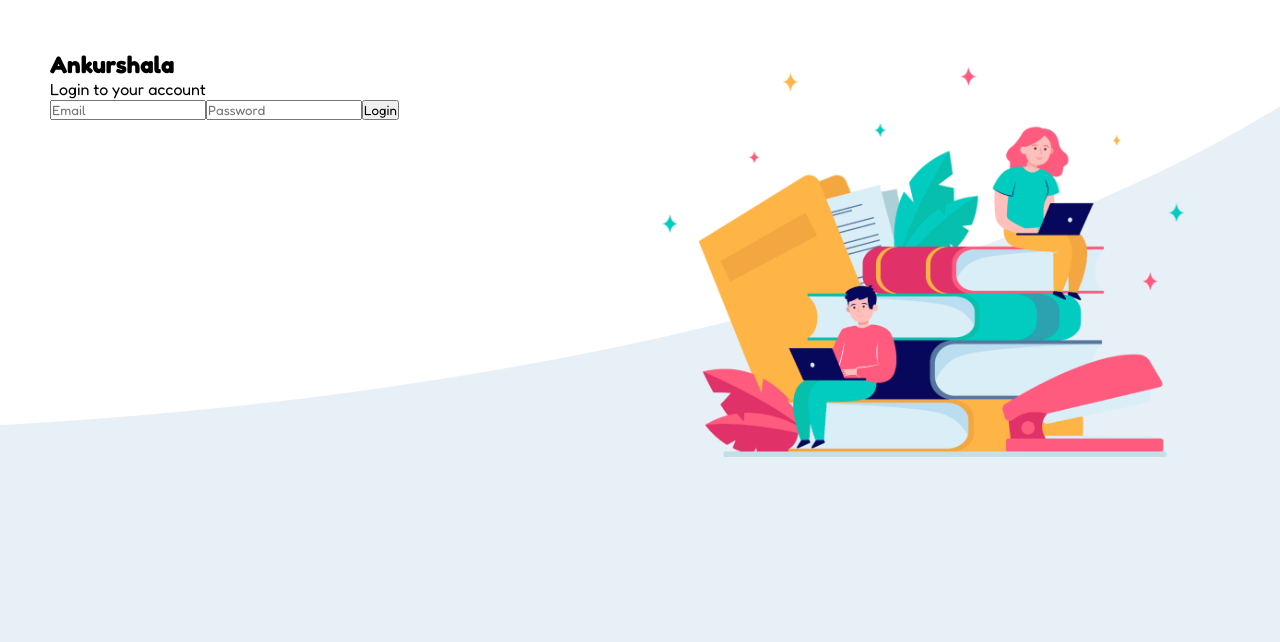
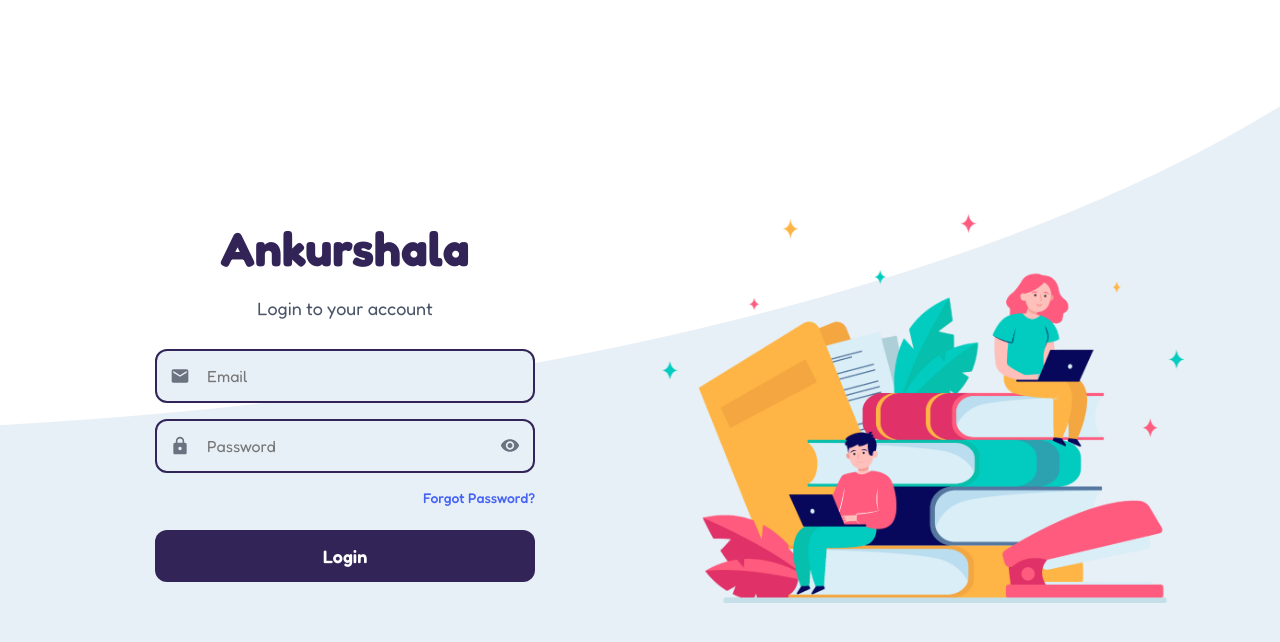
Before and after one commit to theh4cker1769/ankurshala, a React (Vite) app: page /login in a window 1280 px wide. Shown: the top 642 px of the page. Built offline with nearby package versions, Linux system fonts and the light colour scheme.

Commit message:
Add routing and layout structure; implement login and dashboard components

```diff
--- a/package.json
+++ b/package.json
@@ -12,7 +12,8 @@
   "dependencies": {
     "react": "^19.1.0",
     "react-dom": "^19.1.0",
-    "react-icons": "^5.5.0"
+    "react-icons": "^5.5.0",
+    "react-router-dom": "^7.7.1"
   },
   "devDependencies": {
     "@eslint/js": "^9.30.1",
--- a/src/App.css
+++ b/src/App.css
@@ -243,6 +243,7 @@ body,
   position: relative;
   height: 100vh;
   overflow: hidden;
+  display: flex;
 }
 
 .login .curve {
@@ -277,3 +278,115 @@ body,
   width: 100%;
   height: auto;
 }
+
+.login .main-content {
+  display: flex;
+  flex-direction: column;
+  align-items: center;
+  justify-content: center;
+}
+
+.login .main-content h1 {
+  font-size: 48px;
+  color: var(--primary-color);
+  margin-bottom: 20px;
+}
+
+.login .main-content p {
+  font-size: 18px;
+  color: #4a5568;
+  margin-bottom: 30px;
+}
+
+.login form {
+  width: 380px;
+}
+
+.login .input-group {
+    position: relative;
+    margin-bottom: 1rem;
+}
+
+.login .input-icon {
+    position: absolute;
+    left: 15px;
+    top: 50%;
+    transform: translateY(-50%);
+    font-size: 20px;
+    color: #6b7280;
+    z-index: 2;
+}
+
+.login input {
+    width: 100%;
+    padding: 15px 15px 15px 50px;
+    border: 2px solid var(--primary-color);
+    border-radius: 12px;
+    font-size: 16px;
+    background: var(--bg-color);
+    transition: all 0.3s ease;
+    outline: none;
+}
+
+.login input:focus {
+    border-color: var(--secondary-color);
+    background: #fff;
+}
+
+.login input:focus + .input-icon {
+    color: var(--tertiary-color);
+}
+
+.login .main-content .eye-icon {
+    position: absolute;
+    right: 15px;
+    top: 55%;
+    transform: translateY(-50%);
+    font-size: 20px;
+    color: #6b7280;
+    cursor: pointer;
+    z-index: 2;
+    transition: color 0.2s ease;
+}
+
+.login .main-content .eye-icon:hover {
+    color: var(--tertiary-color);
+}
+
+.login .form-options {
+    display: flex;
+    justify-content: flex-end;
+    margin-bottom: 1.5rem;
+}
+
+.login .forgot-password {
+    color: var(--tertiary-color);
+    text-decoration: none;
+    font-size: 14px;
+    font-weight: 500;
+    transition: color 0.2s ease;
+}
+
+.login .forgot-password:hover {
+    color: var(--primary-color);
+    text-decoration: underline;
+}
+
+.login .login-btn {
+    background: var(--primary-color);
+    color: white;
+    border: none;
+    padding: 15px 30px;
+    border-radius: 12px;
+    font-size: 18px;
+    font-weight: 600;
+    cursor: pointer;
+    transition: all 0.3s ease;
+    width: 100%;
+}
+
+.login .login-btn:hover {
+    background: var(--tertiary-color);
+    transform: translateY(-2px);
+    box-shadow: 0 8px 25px rgba(70, 99, 244, 0.3);
+}
--- a/src/App.jsx
+++ b/src/App.jsx
@@ -1,15 +1,18 @@
 import './App.css'
 import Login from './authentication/Login'
-import Header from './layout/Header'
-import Home from "./pages/Home"
+import { Routes, Route } from 'react-router-dom'
+import Layout from './layout/Layout'
+import Dashboard from './pages/Dashboard'
 
 function App() {
 
   return (
-    <>
-      <Login />
-
-    </>
+    <Routes>
+      <Route path="/login" element={<Login />} />
+      <Route path="/" element={<Layout />}>
+        <Route index element={<Dashboard />} />
+      </Route>
+    </Routes>
   )
 }
 
--- a/src/authentication/Login.jsx
+++ b/src/authentication/Login.jsx
@@ -1,4 +1,8 @@
+import { useState } from 'react'
+import { MdEmail, MdLock, MdVisibility, MdVisibilityOff } from 'react-icons/md'
+
 const Login = () => {
+    const [showPassword, setShowPassword] = useState(false);
 
     //images
     const loginImg = '/assets/images/login/login-side.png';
@@ -12,9 +16,28 @@ const Login = () => {
                         <h1>Ankurshala</h1>
                         <p>Login to your account</p>
                         <form>
-                            <input type="email" placeholder="Email" required />
-                            <input type="password" placeholder="Password" required />
-                            <button type="submit">Login</button>
+                            <div className="input-group">
+                                <MdEmail className="input-icon" />
+                                <input type="email" placeholder="Email" required />
+                            </div>
+                            <div className="input-group">
+                                <MdLock className="input-icon" />
+                                <input
+                                    type={showPassword ? "text" : "password"}
+                                    placeholder="Password"
+                                    required
+                                />
+                                <div
+                                    className="eye-icon"
+                                    onClick={() => setShowPassword(!showPassword)}
+                                >
+                                    {showPassword ? <MdVisibilityOff /> : <MdVisibility />}
+                                </div>
+                            </div>
+                            <div className="form-options">
+                                <a href="#" className="forgot-password">Forgot Password?</a>
+                            </div>
+                            <button type="submit" className="login-btn">Login</button>
                         </form>
                     </div>
                     <div className="img-content">
--- /dev/null
+++ b/src/layout/Layout.jsx
@@ -0,0 +1,15 @@
+import { Outlet } from 'react-router-dom'
+import Header from './Header'
+
+const Layout = () => {
+  return (
+    <>
+      <Header />
+      <main>
+        <Outlet />
+      </main>
+    </>
+  )
+}
+
+export default Layout
--- a/src/main.jsx
+++ b/src/main.jsx
@@ -1,9 +1,12 @@
 import { StrictMode } from 'react'
 import { createRoot } from 'react-dom/client'
+import { BrowserRouter } from 'react-router-dom'
 import App from './App.jsx'
 
 createRoot(document.getElementById('root')).render(
   <StrictMode>
-    <App />
+    <BrowserRouter>
+      <App />
+    </BrowserRouter>
   </StrictMode>,
 )
--- /dev/null
+++ b/src/pages/Dashboard.jsx
@@ -0,0 +1,9 @@
+import React from 'react'
+
+const Dashboard = () => {
+  return (
+    <div>Dashboard</div>
+  )
+}
+
+export default Dashboard
```
Also changed, not shown: 1 other file (tests, documents, lock files or other folders).
